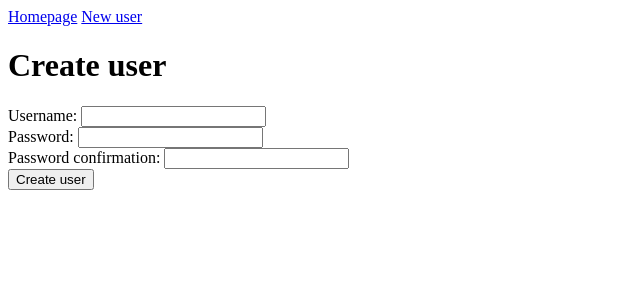
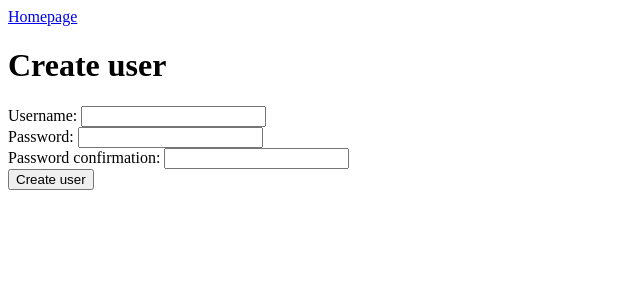
Before and after one commit to ls1955/yapp, a Flask app: page /users/new in a window 1280 px wide. Shown: the top 300 px of the page, without its empty margins (0-640 px from the left). Run offline with Flask 3, Linux system fonts and the light colour scheme.

Commit message:
Remove `url_for(new_user)` link
That link is obsolete.

```diff
--- a/yapp/templates/base.html
+++ b/yapp/templates/base.html
@@ -16,7 +16,6 @@
 <body>
   <nav>
     <a href="{{ url_for('index') }}">Homepage</a>
-    <a href="{{ url_for('new_user') }}">New user</a>
   </nav>
 
   <main>
```
